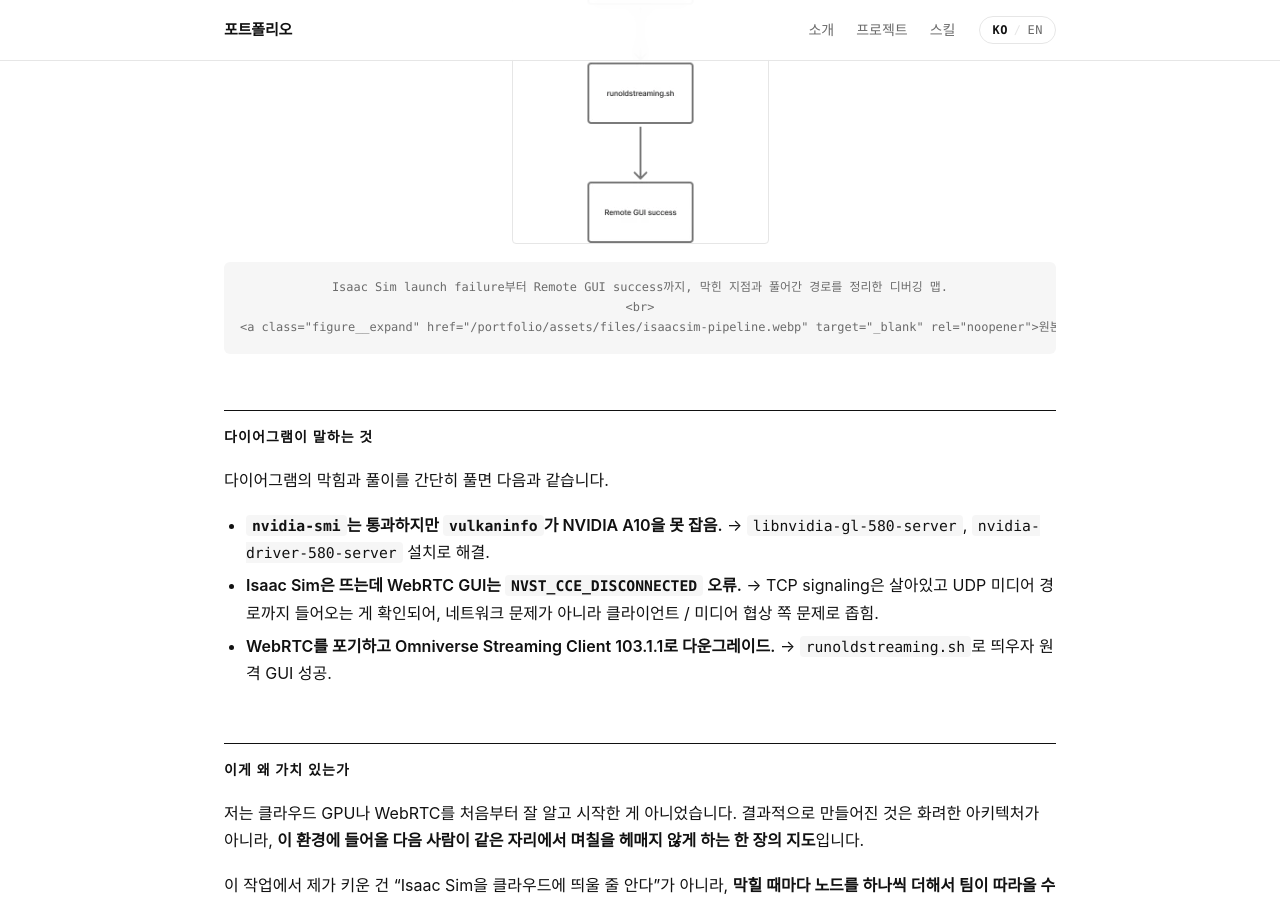
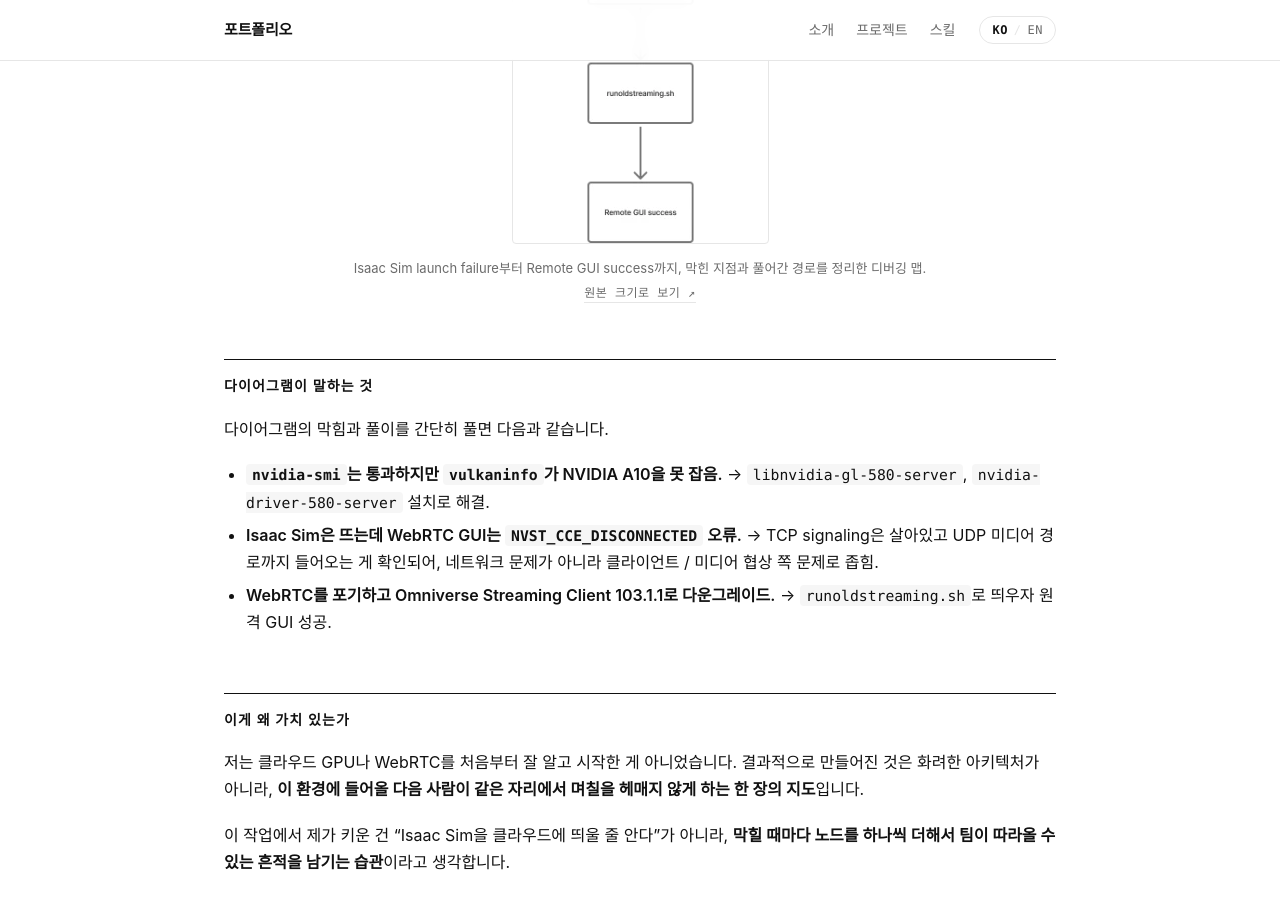
Before and after one commit to wang-gw/portfolio, a Jekyll site: the page built from _projects/isaacsim-lambda.md, in a window 1280 px wide and 900 px high, scrolled down 2391 px. Built offline with Jekyll 4.4.1, drawn with Linux system fonts in a browser that asks for light colours; some web fonts are replaced.

Commit message:
Fix: prevent Kramdown from wrapping figure HTML in a code block

```diff
--- a/_projects/isaacsim-lambda.md
+++ b/_projects/isaacsim-lambda.md
@@ -15,7 +15,7 @@ NVIDIA GPU가 없는 제 로컬 환경에서 Isaac Sim의 원격 GUI를 띄우
 
 ## 시행착오 다이어그램
 
-<figure class="figure">
+<figure class="figure" markdown="0">
   <img class="figure__img figure__img--tall" src="{{ '/assets/files/isaacsim-pipeline.webp' | relative_url }}" alt="Lambda Cloud × Isaac Sim 셋업 디버깅 맵">
   <figcaption class="figure__caption">
     Isaac Sim launch failure부터 Remote GUI success까지, 막힌 지점과 풀어간 경로를 정리한 디버깅 맵.
@@ -57,7 +57,7 @@ My local machine has no NVIDIA GPU, so I rented Lambda Cloud GPUs to get Isaac S
 
 ## The debugging map
 
-<figure class="figure">
+<figure class="figure" markdown="0">
   <img class="figure__img figure__img--tall" src="{{ '/assets/files/isaacsim-pipeline.webp' | relative_url }}" alt="Lambda Cloud × Isaac Sim setup debugging map">
   <figcaption class="figure__caption">
     From "Isaac Sim launch failed" all the way to "Remote GUI success" — the walls I hit and the paths around them.
```
